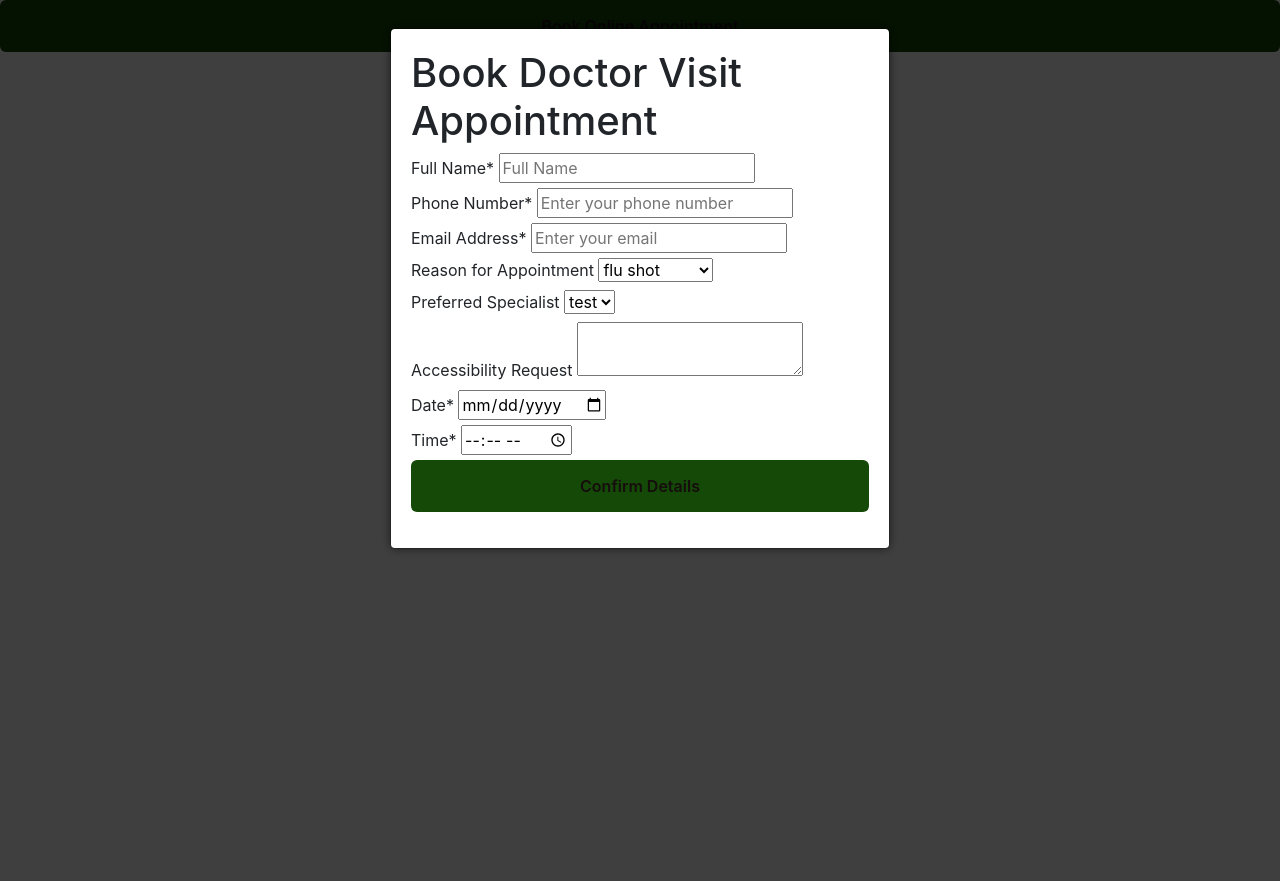
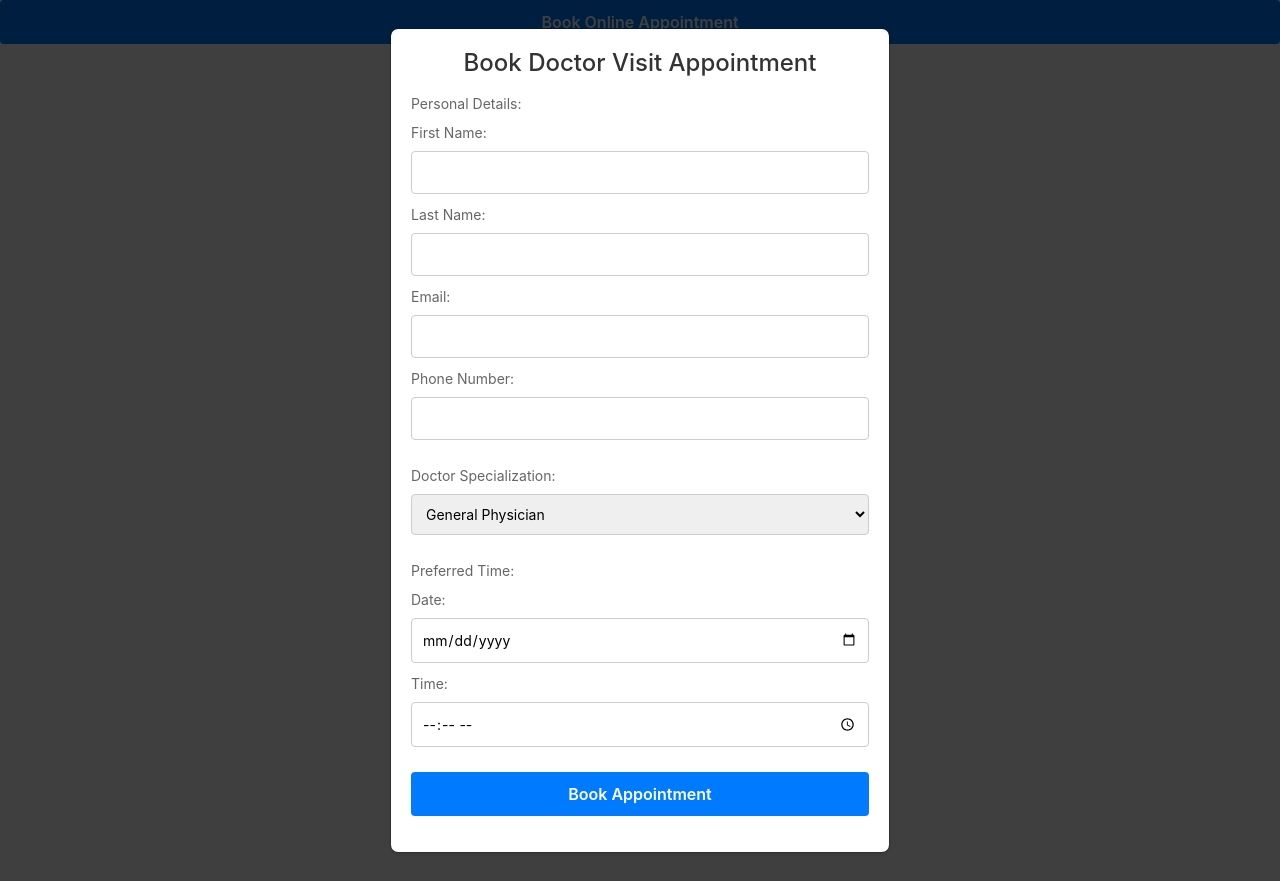
Before and after one commit to gcivil-nyu-org/Wednesday-Fall2023-Team-6, a Django app: page /doctor/1/ in a window 1280 px wide, after a click on "Book Online Appointment". Run offline with Django 4.2, Linux system fonts and the light colour scheme; data comes from the database, SQL or seed files in the repository.

Commit message:
modifying html css

```diff
--- a/MediLink/doctor/static/doctor/css/onlineAppointmentApplicationFormStyle.css
+++ b/MediLink/doctor/static/doctor/css/onlineAppointmentApplicationFormStyle.css
@@ -1,93 +1,64 @@
-* {
-    margin: 0;
-    padding: 0;
-    box-sizing: border-box;
+/* Modal and wrapper */
+.modal-content {
   background-color: #ffffff;
+  padding: 20px;
+  border-radius: 8px;
+  box-shadow: 0 2px 4px rgba(0, 0, 0, 0.1);
 }
-  body {
-    font-family: "Inter", Arial, Helvetica, sans-serif;
+
+.formbold-main-wrapper,
+.formbold-form-wrapper {
+  width: 100%;
 }
-  .formbold-mb-5 {
-    margin-top: 20px;
-    margin-bottom: 20px;
+
+/* Titles */
+h1 {
+  text-align: center;
+  margin-bottom: 15px;
+  font-size: 24px;
+  color: #333;
 }
-  .formbold-pt-3 {
-    padding-top: 12px;
+
+/* Fieldset & Labels */
+fieldset {
+  border: none;
+  margin-bottom: 15px;
 }
-  .formbold-main-wrapper {
-    display: flex;
-    align-items: center;
-    justify-content: center;
-    padding: 48px;
+
+.formbold-form-label,
+legend {
+  font-size: 14px;
+  color: #666;
+  margin-bottom: 8px;
 }
-  .formbold-form-wrapper {
-    margin: 0 auto;
-    max-width: 550px;
-    width: 100%;
-    background-color: #ffffff;
-  }
-  .formbold-form-label {
-    display: block;
-    font-weight: 500;
-    font-size: 16px;
-    color: #07074d;
-    margin-bottom: 12px;
-  }
-  .formbold-form-label-2 {
-    font-weight: 600;
-    font-size: 20px;
-    margin-bottom: 20px;
-  }
+
+/* Input Fields */
 .formbold-form-input {
   width: 100%;
-    padding: 12px 24px;
-    border-radius: 6px;
-    border: 1px solid #e0e0e0;
-    background: white;
-    font-weight: 500;
+  padding: 10px;
+  margin-bottom: 10px;
+  border: 1px solid #ccc;
+  border-radius: 4px;
+  font-size: 14px;
+}
+
+.formbold-form-input:focus {
+  outline: none;
+  border-color: #007bff;
+}
+
+/* Button */
+.formbold-btn {
+  background-color: #007bff;
+  color: #fff;
+  padding: 10px 20px;
+  border: none;
+  border-radius: 4px;
   font-size: 16px;
-    color: #6b7280;
-    outline: none;
-    resize: none;
+  cursor: pointer;
+  transition: background-color 0.2s ease;
 }
-  .formbold-form-input:focus {
-    border-color: #19638f;
-    box-shadow: 0px 3px 8px rgba(0, 0, 0, 0.05);
+
+.formbold-btn:hover {
+  background-color: #0056b3;
 }
-  .formbold-btn {
-    text-align: center;
-    font-size: 16px;
-    border-radius: 6px;
-    padding: 14px 32px;
-    border: none;
-    font-weight: 600;
-    background-color: #090638;
-    color: white;
-    width: 100%;
-    cursor: pointer;
-  }
-  .formbold-btn:hover {
-    box-shadow: 0px 3px 8px rgba(0, 0, 0, 0.05);
-  }
-  .formbold--mx-3 {
-    margin-left: -12px;
-    margin-right: -12px;
-  }
-  .formbold-px-3 {
-    padding-left: 12px;
-    padding-right: 12px;
-  }
-  .flex {
-    display: flex;
-  }
-  .flex-wrap {
-    flex-wrap: wrap;
-  }
-  .w-full {
-    width: 100%;
-  }
-  @media (min-width: 540px) {
-    .sm\:w-half {
-      width: 50%;
-    }
-  }
--- a/MediLink/doctor/templates/doctor/online_appointment_form.html
+++ b/MediLink/doctor/templates/doctor/online_appointment_form.html
@@ -1,7 +1,8 @@
 {% load static %}
-<link rel="stylesheet" href="{% static 'hospital/css/hospitalApplicationFormStyle.css' %}">
-<link rel="stylesheet" href="https://cdn.jsdelivr.net/npm/bootstrap@4.3.1/dist/css/bootstrap.min.css" integrity="sha384-ggOyR0iXCbMQv3Xipma34MD+dH/1fQ784/j6cY/iJTQUOhcWr7x9JvoRxT2MZw1T" crossorigin="anonymous">
-
+<head>
+  <title>Online Doctor Appointment Booking</title>
+  <link rel="stylesheet" type="text/css" href="../../static/doctor/css/onlineAppointmentApplicationFormStyle.css">
+</head>
 <div class="modal fade" id="book_appointment_modal" tabindex="-1" role="dialog" aria-labelledby="book_appointment_modal" aria-hidden="true">
     <div class="modal-dialog" role="document">
       <div class="modal-content">
@@ -10,66 +11,49 @@
                 <div class="formbold-form-wrapper">
                     <h1>Book Doctor Visit Appointment</h1>
                     <!-- form action needed -->
-                    <form id="booking_form" name="booking_form">
-                        <div class="formbold-mb-5">
-                            <label for="name" class="formbold-form-label"> Full Name* </label>
-                            <input type="text" name="name" id="name" placeholder="Full Name" class="formbold-form-input" required/>
-                        </div>
-                        <div class="formbold-mb-5">
-                            <label for="phone" class="formbold-form-label"> Phone Number* </label>
-                            <input type="phone" name="phone" id="phone" placeholder="Enter your phone number"
-                                class="formbold-form-input" required/>
-                        </div>
-                        <div class="formbold-mb-5">
-                            <label for="email" class="formbold-form-label"> Email Address* </label>
-                            <input type="email" name="email" id="email" placeholder="Enter your email"
-                                class="formbold-form-input" required/>
-                        </div>
-                        <div class="formbold-mb-5">
-                            <label for="reason" class="formbold-form-label"> Reason for Appointment </label>
-                            <select type="reason" name="reason" id="reason" placeholder="Select your reason for appointment "
-                                class="formbold-form-input">
-                                <option value="fluShot" >flu shot</option>
-                                <option value="consultation" >consultation</option>
-                                <option value="checkup" >checkup</option>
-                            </select>
-                        </div>
-                        <div class="formbold-mb-5">
-                            <label for="specialist" class="formbold-form-label"> Preferred Specialist </label>
-                            <select type="specialist" name="specialist" id="specialist" placeholder="Select your preferred specialist"
-                                class="formbold-form-input">
-                                <option value="test" >test</option>
-                            </select>
-                        </div>
-                        <div class="formbold-mb-5">
-                            <label for="accessibility" class="formbold-form-label"> Accessibility Request </label>
-                            <textarea type="accessibility" name="accessibility" id="accessibility"
-                                placeholder="Please write down any accessibility request if needed" class="formbold-form-input" required> </textarea>
-                        </div>
-                        <div class="flex flex-wrap formbold--mx-3">
-                            <div class="w-full sm:w-half formbold-px-3">
-                                <div class="formbold-mb-5 w-full">
-                                    <label for="date" class="formbold-form-label"> Date* </label>
-                                    <input type="date" name="date" id="date" class="formbold-form-input" required/>
-                                </div>
-                            </div>
-                            <div class="w-full sm:w-half formbold-px-3">
-                                <div class="formbold-mb-5">
-                                    <label for="time" class="formbold-form-label"> Time* </label>
-                                    <input type="time" name="time" id="time" class="formbold-form-input" required/>
-                                </div>
-                            </div>
-                        </div>
+<form action="/submit_appointment" method="post">
+        <!-- Your original form content starts here -->
+        <!-- Personal Details -->
+        <fieldset class="formbold-mb-5">
+          <legend class="formbold-form-label">Personal Details:</legend>
+          <label class="formbold-form-label" for="fname">First Name:</label>
+          <input class="formbold-form-input" type="text" id="fname" name="firstname" required><br>
+          <label class="formbold-form-label" for="lname">Last Name:</label>
+          <input class="formbold-form-input" type="text" id="lname" name="lastname" required><br>
+          <label class="formbold-form-label" for="email">Email:</label>
+          <input class="formbold-form-input" type="email" id="email" name="email" required><br>
+          <label class="formbold-form-label" for="phone">Phone Number:</label>
+          <input class="formbold-form-input" type="tel" id="phone" name="phone" required><br>
+        </fieldset>
 
-                        <div>
-                            <button id="btn_confirm_details" data-url="{% url 'doctor:book_consultation' doctor.id %}" class="formbold-btn">Confirm Details</button>
-                        </div>
-                    </form>
+        <!-- Doctor Specialization -->
+        <fieldset class="formbold-mb-5">
+          <legend class="formbold-form-label">Doctor Specialization:</legend>
+          <select class="formbold-form-input" id="specialization" name="specialization" required>
+            <option value="general">General Physician</option>
+            <option value="dermatologist">Dermatologist</option>
+            <option value="cardiologist">Cardiologist</option>
+            <option value="neurologist">Neurologist</option>
+          </select>
+        </fieldset>
+
+        <!-- Preferred Time -->
+        <fieldset class="formbold-mb-5">
+          <legend class="formbold-form-label">Preferred Time:</legend>
+          <label class="formbold-form-label" for="date">Date:</label>
+          <input class="formbold-form-input" type="date" id="date" name="date" required><br>
+          <label class="formbold-form-label" for="time">Time:</label>
+          <input class="formbold-form-input" type="time" id="time" name="time" required><br>
+        </fieldset>
+
+        <!-- Submit Button -->
+        <input class="formbold-btn" type="submit" value="Book Appointment">
+      </form>
                 </div>
             </div>
           </div>
     </div>
 </div>
 
-<script src="{% static 'hospital/javascript/hospital_details.js' %}">
+<script src="{% static 'hospital/javascript/doctor_details.js' %}">
 </script>
```
Lines whose indentation alone changed are shown as unchanged.
